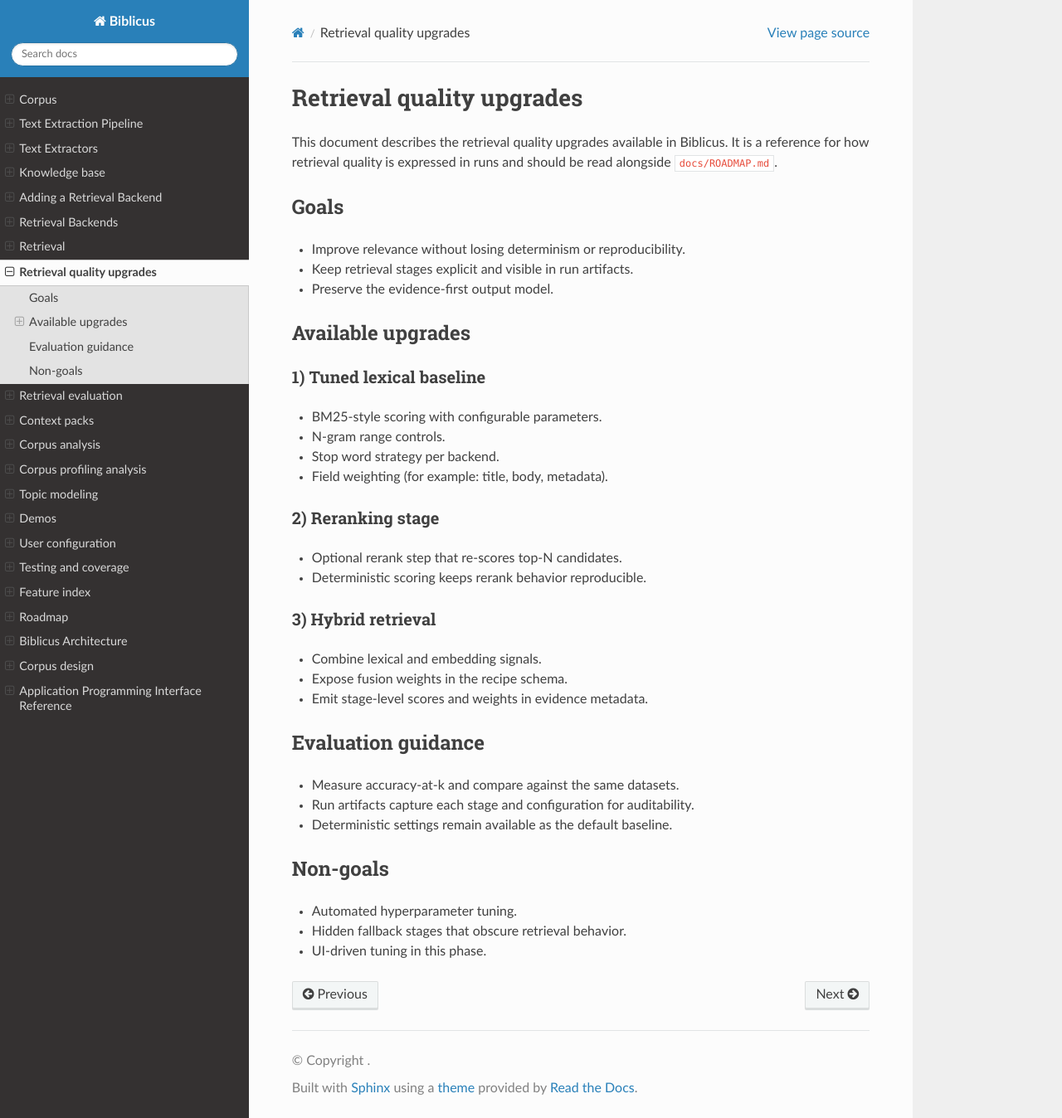
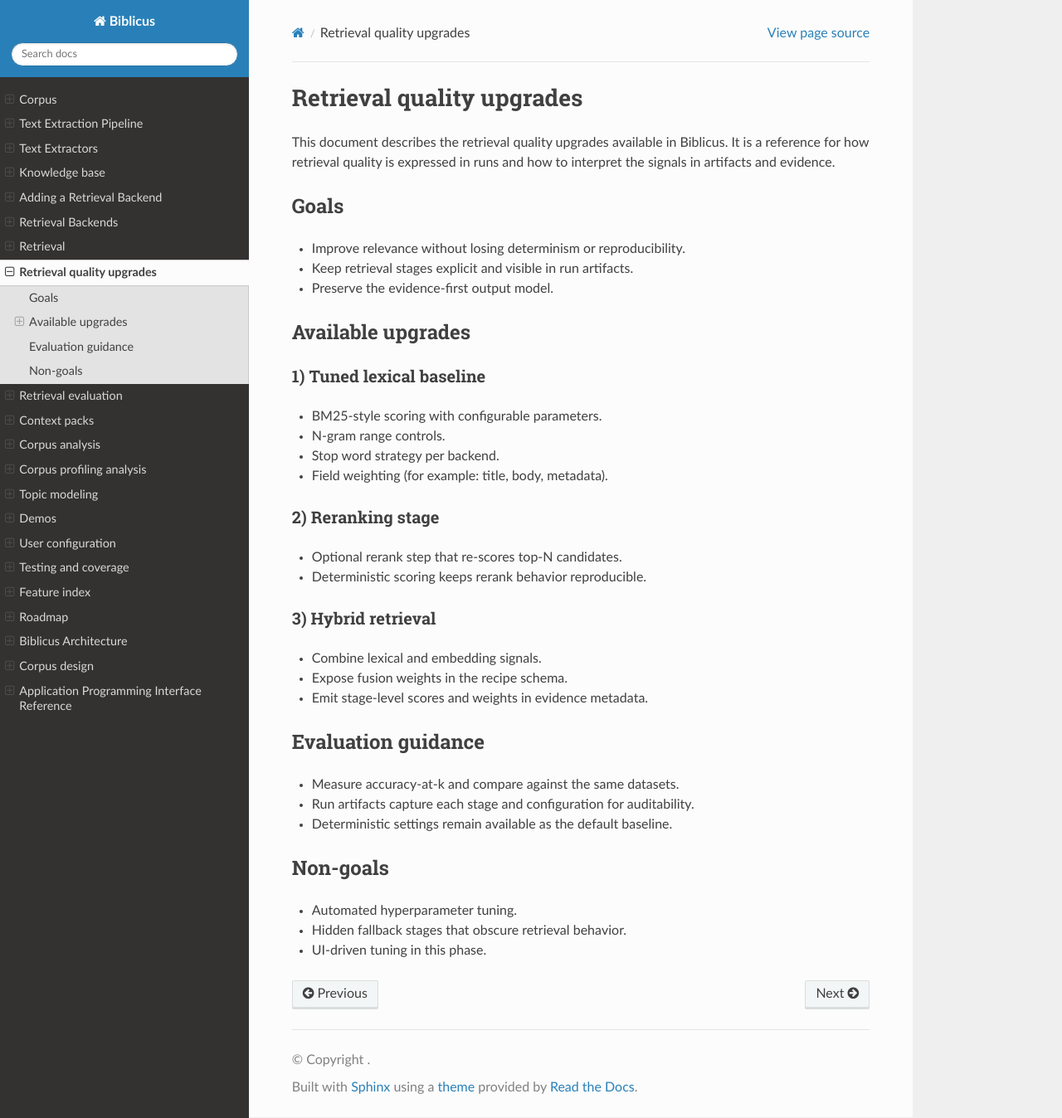
Before and after one commit to AnthusAI/Biblicus, a Sphinx documentation site: the page built from docs/RETRIEVAL_QUALITY.md, in a window 1280 px wide and 1348 px high. Shown: the whole window at 83% size. Built offline with Sphinx 7.4.7 and the Read the Docs theme 3.1.0, drawn with Linux system fonts in a browser that asks for light colours.

Commit message:
docs: clarify retrieval quality scope

```diff
--- a/docs/RETRIEVAL_QUALITY.md
+++ b/docs/RETRIEVAL_QUALITY.md
@@ -1,7 +1,7 @@
 # Retrieval quality upgrades
 
 This document describes the retrieval quality upgrades available in Biblicus. It is a reference for how retrieval
-quality is expressed in runs and should be read alongside `docs/ROADMAP.md`.
+quality is expressed in runs and how to interpret the signals in artifacts and evidence.
 
 ## Goals
 
```
